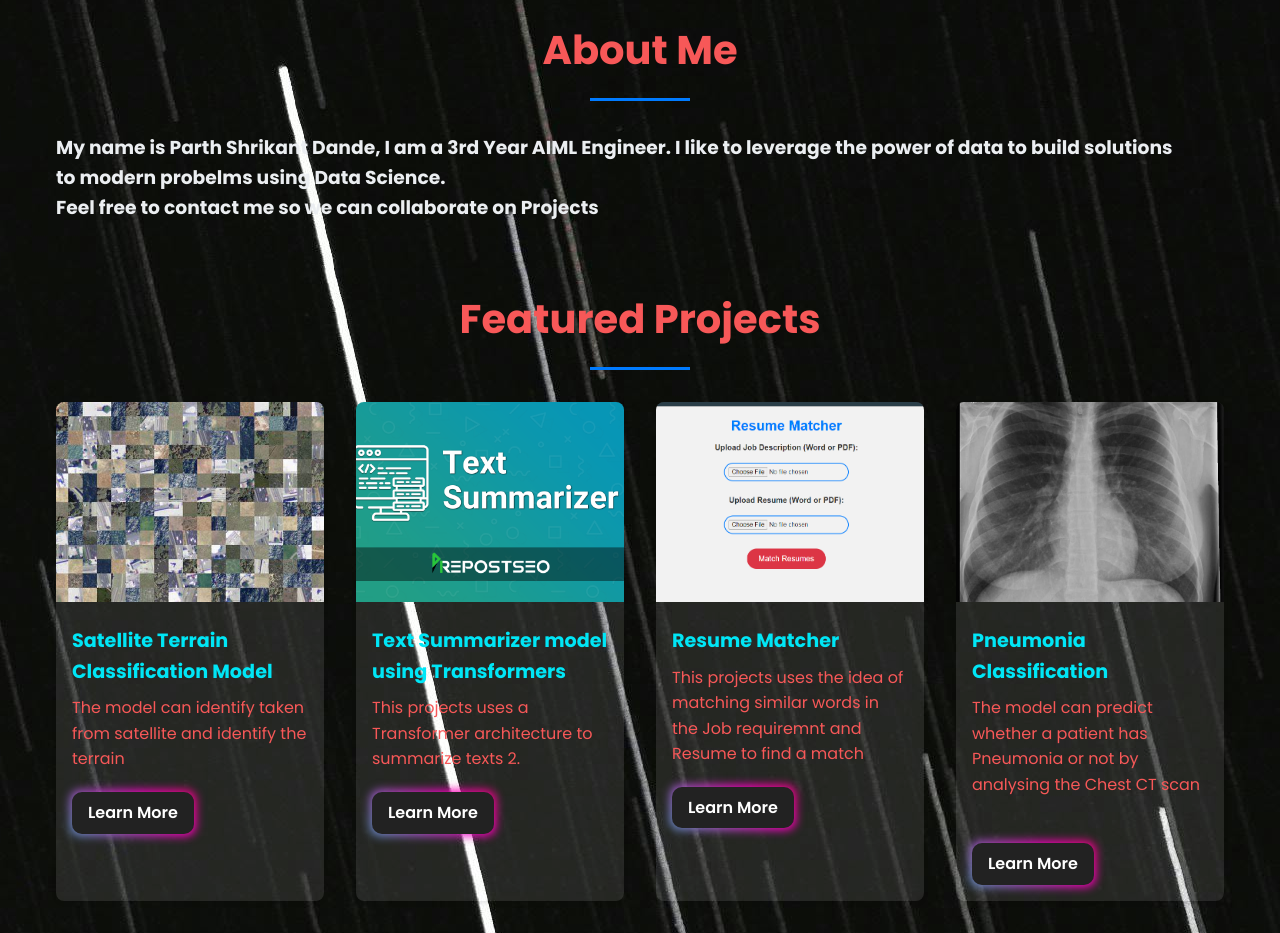
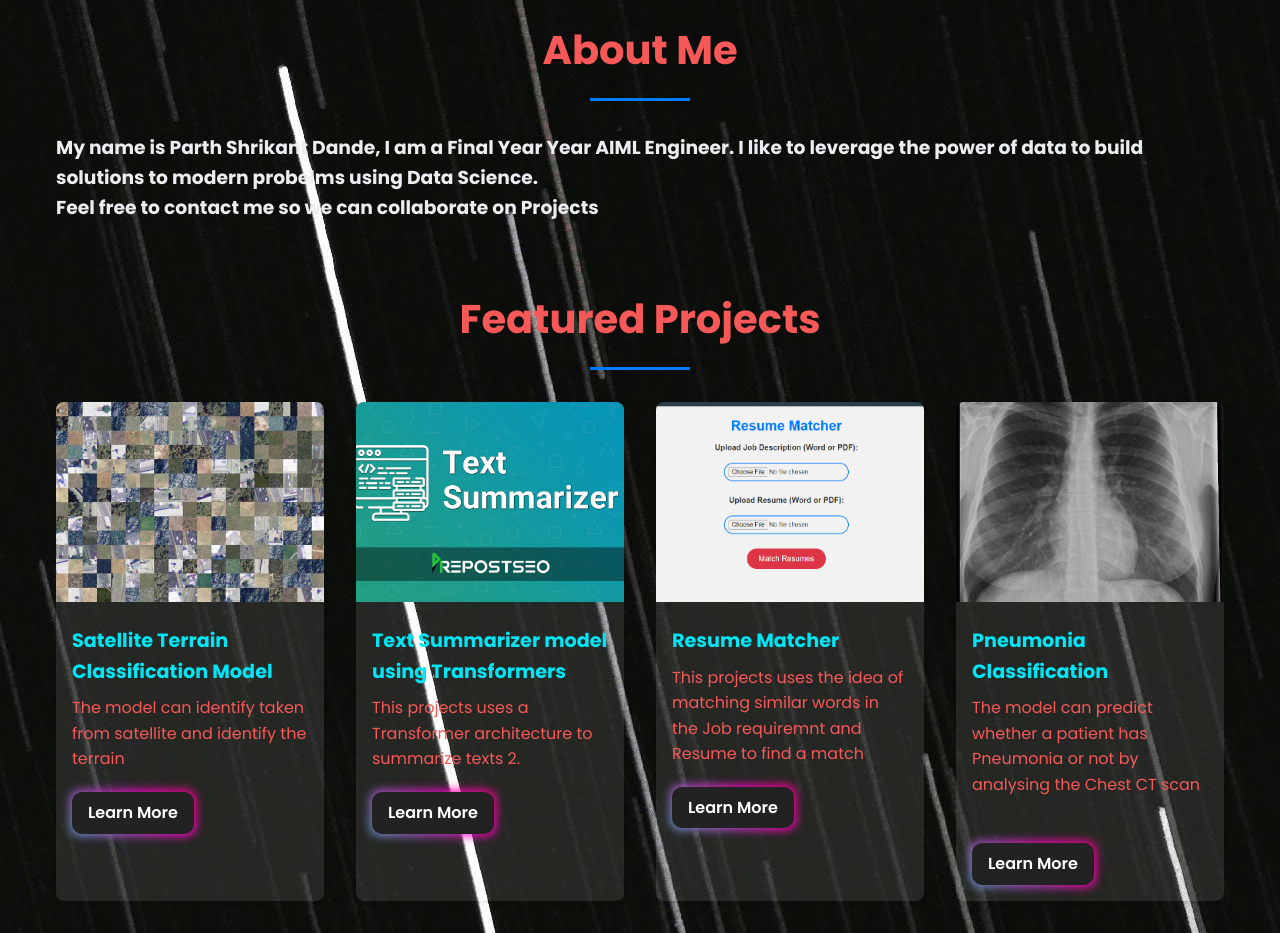
Before and after one commit to ParthDande/PersonalWebpage, a plain HTML site: page index.html in a window 1280 px wide. Shown: the part 980-1913 px from the top of the page. Drawn offline with Linux system fonts and the light colour scheme.

Commit message:
Changed the Engineering Year information

```diff
--- a/index.html
+++ b/index.html
@@ -44,7 +44,7 @@
       </div>
       <div class="about-content">
         <div class="about-text">
-          <h3>My name is Parth Shrikant Dande, I am a 3rd Year AIML Engineer. I like to leverage the power of data to build solutions to modern probelms using Data Science.<br></h3>
+          <h3>My name is Parth Shrikant Dande, I am a Final Year Year AIML Engineer. I like to leverage the power of data to build solutions to modern probelms using Data Science.<br></h3>
           <h3>Feel free to contact me so we can collaborate on Projects</h3>
         </div>
       </div>
```
